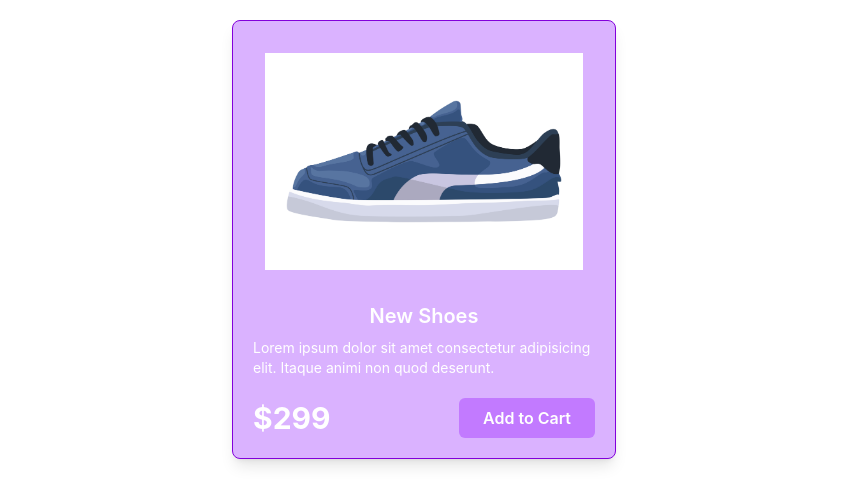
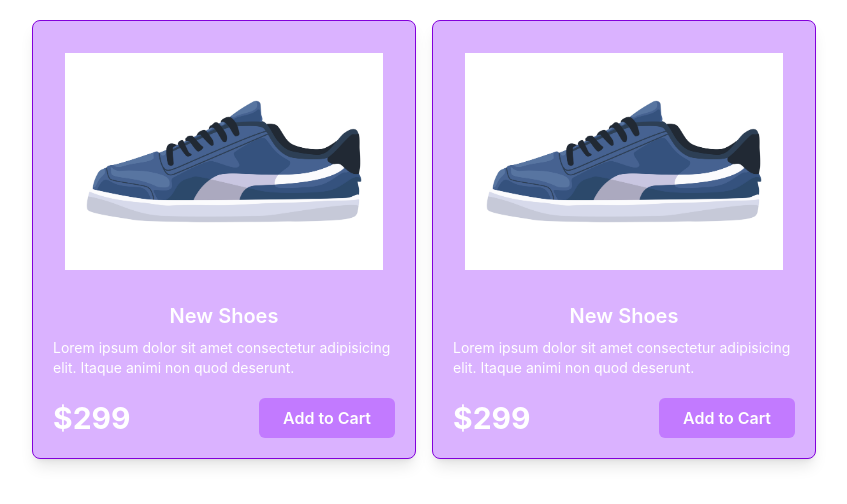
Before and after one commit to mulzahrian/Learn-React, a React (Vite) app: page /products in a window 1280 px wide. Shown: the top 504 px of the page, without its empty margins (216-1063 px from the left). Built offline with nearby package versions, Linux system fonts and the light colour scheme.

Commit message:
add:rendering list

```diff
--- a/src/components/fragments/CardProduct.jsx
+++ b/src/components/fragments/CardProduct.jsx
@@ -3,18 +3,19 @@ import Button from "../elements/Button";
 const CardProduct =(props) => {
     const {children} = props;
     return(
-       <div className="w-full max-w-sm bg-purple-300 border border-purple-700 rounded-lg shadow-lg">
+       <div className="w-full max-w-sm bg-purple-300 border border-purple-700 rounded-lg shadow-lg mx-2 flex flex-col justify-between">
         {children}
       </div>
     );
 
 }
 
-const Header = () => {
+const Header = (props) => {
+    const { imageSrc } = props;
     return(
         <a href="#">
           <img
-            src="/images/shoes-1.jpg"
+            src={imageSrc}
             alt="Product Image"
             className="p-8 rounded-t-lg"
           />
@@ -22,25 +23,27 @@ const Header = () => {
     );
 }
 
-const Body = () => {
+const Body = (props) => {
+    const { title, children } = props;
     return(
-       <div className="px-5 pb-5">
+       <div className="px-5 pb-5 h-full">
           <a href="#">
             <h5 className="text-xl font-semibold tracking-light text-center text-white">
-              New Shoes
+              {title}
             </h5>
             <p className="text-white text-sm mt-2">
-              Lorem ipsum dolor sit amet consectetur adipisicing elit. Itaque animi non quod deserunt.
+              {children}
             </p>
           </a>
         </div>
     );
 }
 
-const Footer = () => {
+const Footer = (props) => {
+    const { price } = props;
     return(
         <div className="flex items-center justify-between px-5 pb-5">
-          <span className="text-3xl font-bold text-white">$299</span>
+          <span className="text-3xl font-bold text-white">${price}</span>
           <Button className="bg-black text-purple-600 hover:bg-gray-200 font-bold py-2 px-4 rounded">
             Add to Cart
           </Button>
--- a/src/pages/products.jsx
+++ b/src/pages/products.jsx
@@ -1,14 +1,35 @@
 import Button from "../components/elements/Button";
 import CardProduct from "../components/fragments/CardProduct";
+
+const products = [
+  {
+    id: 1,
+    title: "New Shoes",
+    description: "Lorem ipsum dolor sit amet consectetur adipisicing elit. Itaque animi non quod deserunt.",
+    price: 299,
+    imageSrc: "/images/shoes-1.jpg",
+  },
+  {
+    id: 2,
+    title: "New Shoes",
+    description: "Lorem ipsum dolor sit amet consectetur adipisicing elit. Itaque animi non quod deserunt.",
+    price: 299,
+    imageSrc: "/images/shoes-1.jpg",
+  },
+];
 
 const ProductsPage = () => {
   return (
     <div className="flex justify-center py-5">
-      <CardProduct>
-        <CardProduct.Header />
-        <CardProduct.Body />
-        <CardProduct.Footer />
-      </CardProduct>
+      {products.map((product) => (
+        <CardProduct key={product.id}>
+          <CardProduct.Header imageSrc={product.imageSrc} />
+          <CardProduct.Body title={product.title}>
+            {product.description}
+          </CardProduct.Body>
+          <CardProduct.Footer price={product.price} />
+        </CardProduct>
+      ))}
     </div>
   );
 };
```
